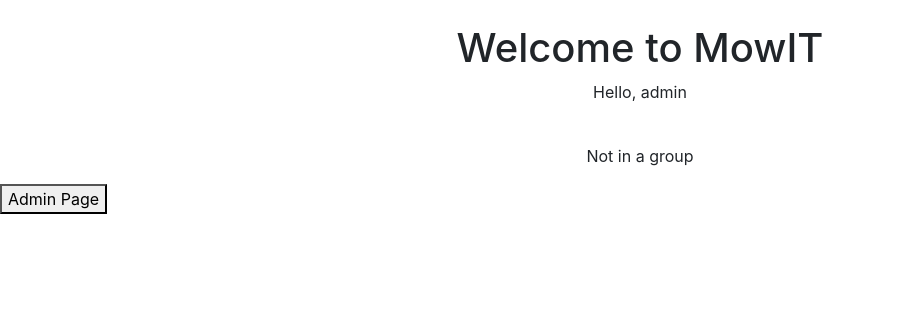
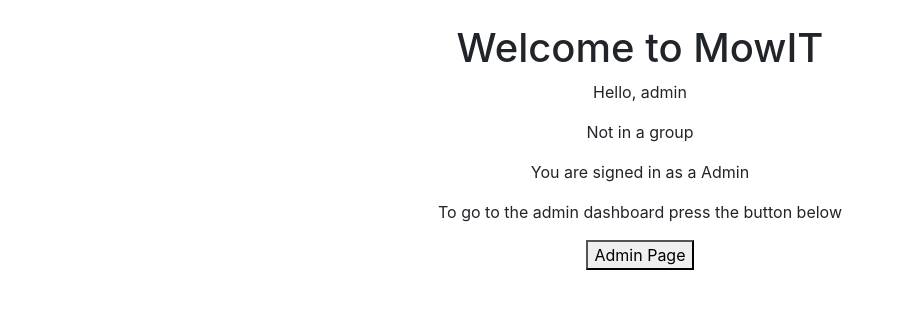
Before and after one commit to andreww0717/mowit_project, a Django app: page / in a window 1280 px wide. Shown: the part 56-365 px from the top of the page, without its empty margins (0-905 px from the left). Run offline with Django 4.2, Linux system fonts and the light colour scheme; a user stored in the database is signed in; some libraries are stand-ins or nearby versions.

Commit message:
Updates to jnbranch

```diff
--- a/backend/backendcore_api/templates/homepage.html
+++ b/backend/backendcore_api/templates/homepage.html
@@ -6,20 +6,18 @@
 
 <br>
 <h1 class="text-center">Welcome to MowIT</h1>
-
 {% if user.is_authenticated %}
 <p style="text-align:center">Hello, {{request.user.username}}</p>
 
-<br>
 <!-- If the user is a contractor, this will show the contractor side of the homepage -->
 {% if request.user|in_group:"Contractor" %}
-    <p style="text-align:center">You Are A Contractor</p>
+    <p style="text-align:center">You are signed in as a Contractor</p>
     <br>
     {% include "contractor_dashboard.html" %}
 
 <!-- If the user is a customer, this will show the customer side of the homepage -->
 {% elif request.user|in_group:"Customer" %}
-    <p style="text-align:center">You Are A Customer</p>
+    <p style="text-align:center">You are signed in as a Customer</p>
     <br>
     {% include "customer_dashboard.html" %}
 
@@ -29,9 +27,15 @@
 {% endif %}
 
 {% if user.is_superuser %}
-    <button type="button" class="center"  onclick="location.href='/admin/'">Admin Page</button>
+    <p style="text-align:center">You are signed in as a Admin</p>
+    <p style="text-align:center">To go to the admin dashboard press the button below</p>
+    <div style="display: flex; justify-content: center; ">
+     <button type="button" class="center"  onclick="location.href='/admin/'">Admin Page</button>
+    </div>
 {% endif %}
+</div>
 <br>
+
 
 {% else %}
 <!-- Main homepage with information about the app -->
```
Also changed, not shown: backend/db.sqlite3, backend/media/profile_pics/Pngtreesingle_tree_cartoon_illustration_5501003_1_zW1H7tJ.png (added), backend/media/profile_pics/maple-leaf-4925.png (added), 1 other file.
